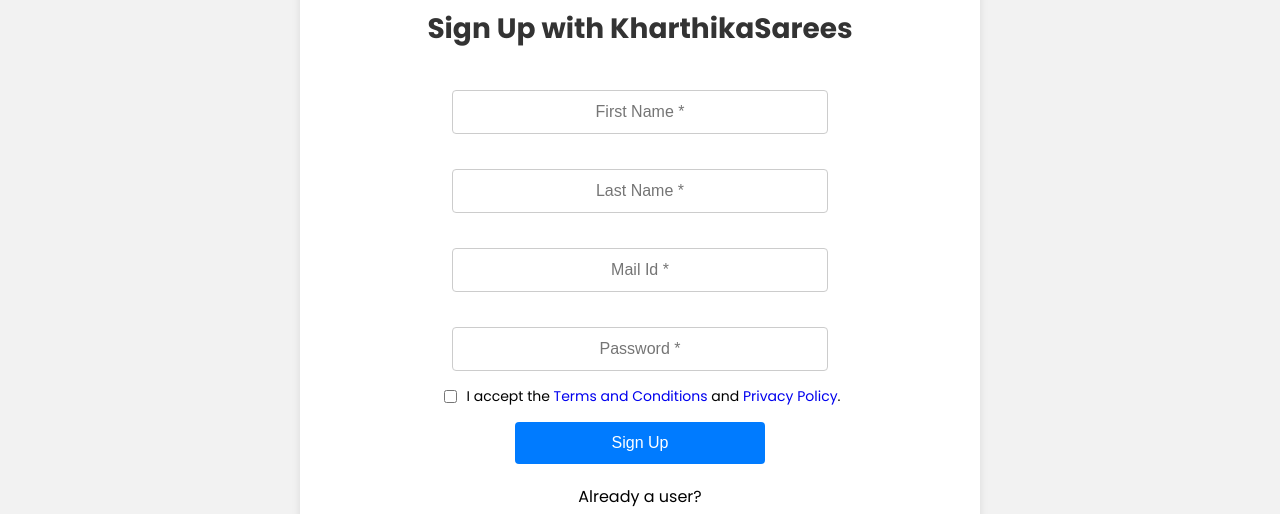
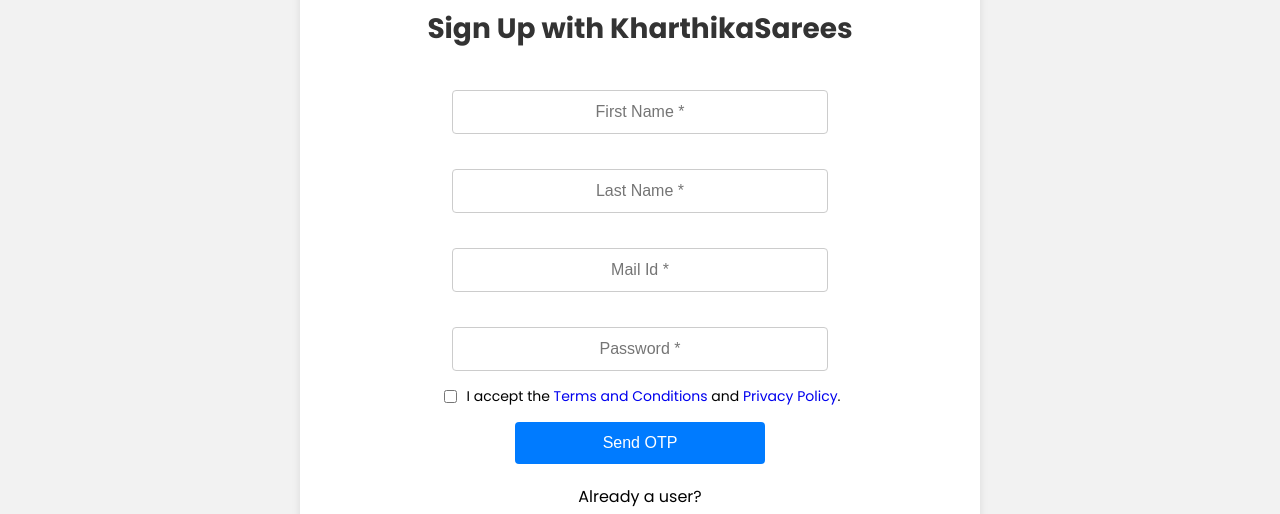
Before and after one commit to Kharthicsj/kharthikasarees-frontend, a React (Create React App) app: page /signup in a window 1280 px wide. Shown: the part 127-641 px from the top of the page. Built offline with nearby package versions, Linux system fonts and the light colour scheme; a web font is replaced by a local one.

Commit message:
Added 2FA to signup

```diff
--- a/src/components/Orders.js
+++ b/src/components/Orders.js
@@ -1,7 +1,6 @@
 import React, { useEffect, useState } from "react";
 import axios from "axios";
 import "../styles/Orders.css";
-import Loading from './Loading';
 
 const Orders = () => {
   const [orderData, setOrderData] = useState([]);
--- a/src/components/Signup.js
+++ b/src/components/Signup.js
@@ -13,9 +13,11 @@
     email: "",
     password: "",
   });
+  const [otp, setOtp] = useState(""); // State to hold OTP input
+  const [otpSent, setOtpSent] = useState(false); // State to track if OTP is sent
   const [error, setError] = useState(""); // State to hold error message
   const [acceptedTerms, setAcceptedTerms] = useState(false); // State to hold checkbox value
-  const [loading, setLoading] = useState(false); // Add loading state
+  const [otpLoading, setOtpLoading] = useState(false); // Add OTP loading state
 
   useEffect(() => {
     // Update form fields when firstname and lastname change
@@ -34,39 +36,56 @@
     setAcceptedTerms(event.target.checked);
   };
 
-  const handleSubmit = (event) => {
+  const handleOtpChange = (event) => {
+    setOtp(event.target.value);
+  };
+
+  const handleSendOtp = (event) => {
     event.preventDefault();
-    if (!acceptedTerms) {
-      setError("You must accept the terms and conditions.");
-      return;
-    }
-    setLoading(true); // Start loading
+    setOtpLoading(true);
     axios
-      .post("https://kharthikasarees-backend.onrender.com/signup", values)
+      .post("https://kharthikasarees-backend.onrender.com/generate-otp", { email: values.email })
+      .then((res) => {
+        setOtpSent(true);
+        setOtpLoading(false);
+      })
+      .catch((err) => {
+        setError("Error sending OTP. Please try again.");
+        setOtpLoading(false);
+      });
+  };
+
+  const handleVerifyOtp = (event) => {
+    event.preventDefault();
+    setOtpLoading(true);
+    axios
+      .post("https://kharthikasarees-backend.onrender.com/signup-verify", {
+        email: values.email,
+        otp,
+        firstname: values.firstname,
+        lastname: values.lastname,
+        password: values.password
+      })
       .then((res) => {
         console.log("Registered Successfully");
         redirect();
       })
       .catch((err) => {
-        if (err.response && err.response.data && err.response.data.error) {
-          setError(err.response.data.error);
-        } else {
-          setError("An error occurred during registration.");
-        }
-        setLoading(false);
+        setError("Invalid OTP or registration error. Please try again.");
+        setOtpLoading(false);
       });
   };
 
   const redirect = () => {
     navigate("/");
-    setLoading(false);
   };
 
   return (
     <div className="signup-container">
       <div className="signup-box">
         <h1 className="signup-heading">Sign Up with KharthikaSarees</h1>
-        <form className="signup-form" onSubmit={handleSubmit}>
+        {!otpSent ? (
+          <form className="signup-form" onSubmit={handleSendOtp}>
             <input
               type="text"
               className="signup-input"
@@ -120,11 +139,29 @@
                 I accept the <Link to="/terms">Terms and Conditions</Link> and <Link to="/privacy">Privacy Policy</Link>.
               </label>
             </div>
-          <button type="submit" className="signup-submit" disabled={loading}>
-            {loading ? <span className="spinner"></span> : 'Sign Up'}
+            <button type="submit" className="signup-submit" disabled={otpLoading}>
+              {otpLoading ? <span className="spinner"></span> : 'Send OTP'}
             </button>
             {error && <div className="signup-error">{error}</div>}
           </form>
+        ) : (
+          <form className="signup-form" onSubmit={handleVerifyOtp}>
+            <input
+              type="text"
+              className="signup-input"
+              id="otp"
+              name="otp"
+              placeholder="Enter OTP *"
+              value={otp}
+              onChange={handleOtpChange}
+              required
+            />
+            <button type="submit" className="signup-submit-otp" disabled={otpLoading}>
+              {otpLoading ? <span className="spinner"></span> : 'Verify OTP'}
+            </button>
+            {error && <div className="signup-error">{error}</div>}
+          </form>
+        )}
         <div className="signup-link-container">
           <p>Already a user? <Link to="/login" className="signup-link">Sign in</Link></p>
         </div>
--- a/src/styles/Signup.css
+++ b/src/styles/Signup.css
@@ -1,4 +1,3 @@
-
 .spinner {
   width: 20px;
   height: 20px;
@@ -90,8 +89,28 @@
   position: relative;
 }
 
+.signup-submit-otp {
+  width: 250px;
+  background-color: #007bff; /* Blue background color */
+  color: #ffffff; /* White text color */
+  padding: 12px; /* Increased padding */
+  border: none;
+  border-radius: 4px;
+  font-size: 16px;
+  cursor: pointer;
+  display: flex;
+  align-items: center;
+  justify-content: center;
+  position: relative;
+  margin-left: 30%;
+}
+
 .signup-submit:hover {
   background-color: #0056b3; /* Darker blue on hover */
+}
+
+.signup-submit-otp:hover{
+  background-color: #0056b3;
 }
 
 /* Error message */
@@ -124,4 +143,9 @@
   .signup-input{
     width: 250px;
   }
+  .signup-submit-otp {
+    width: 100%; /* Make button width full on small screens */
+    margin-left: 0; /* Remove margin on small screens */
+    margin-top: 10px; /* Add margin-top for spacing */
+  }
 }
```
Lines whose indentation alone changed are shown as unchanged.
